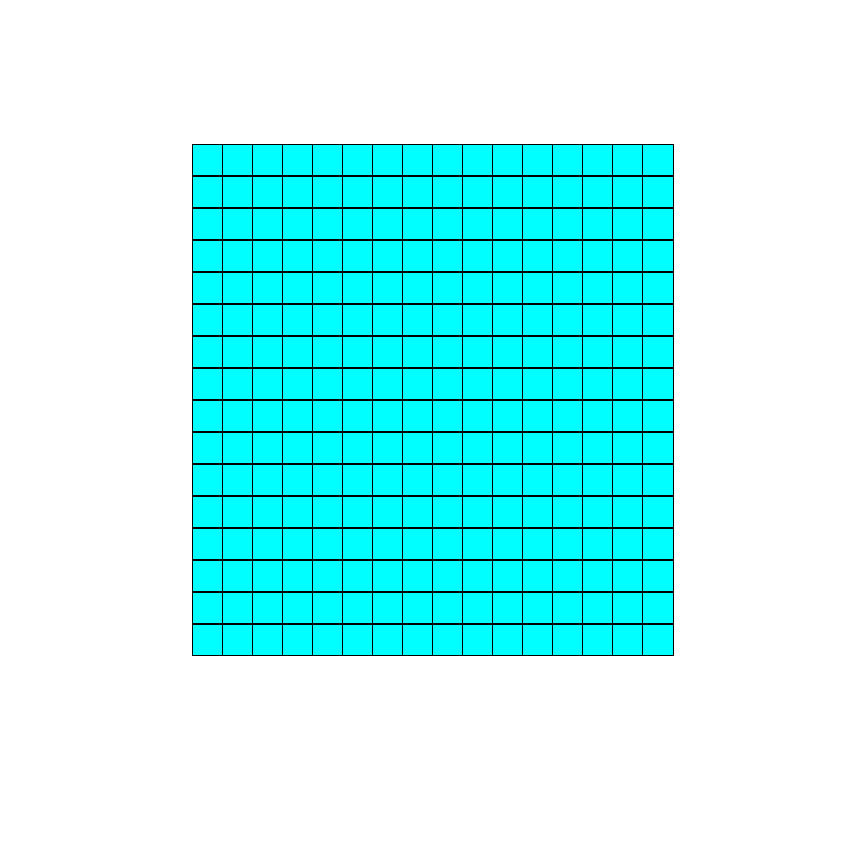
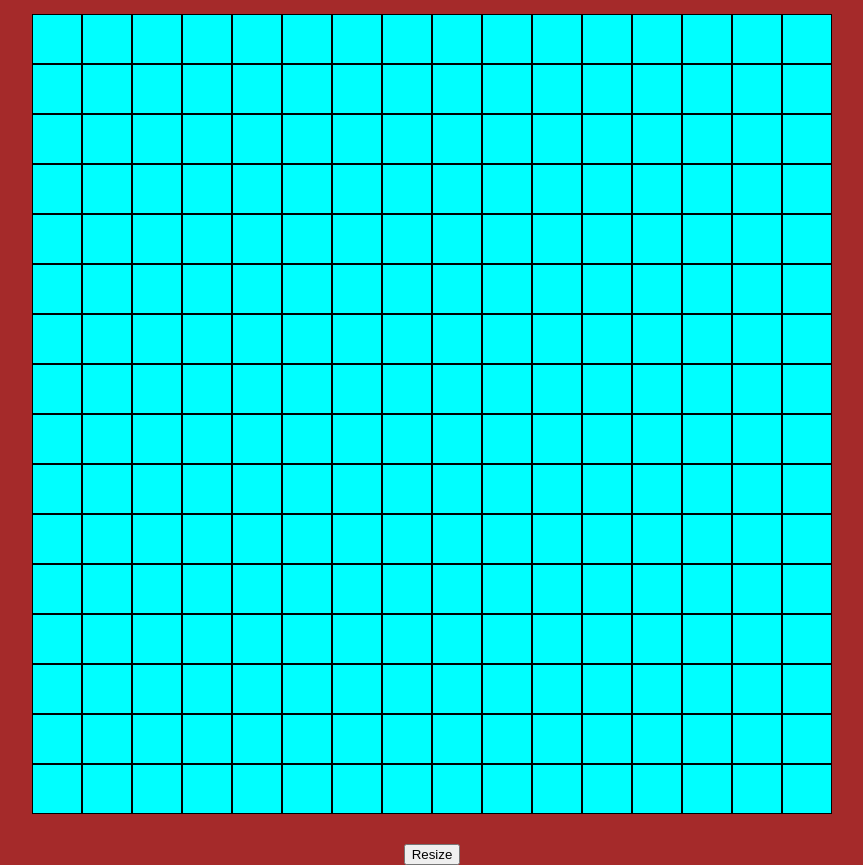
Before and after one commit to drusso794/etch-a-sketch, a plain HTML site: page index.html in a window 1280 px wide. Shown: the whole page, without its empty margins (208-1071 px from the left). Before the commit the page ends 800 px from the top, so only its background shows below. Drawn offline with Linux system fonts and the light colour scheme.

Commit message:
done project, will revisit

```diff
--- a/easjs.js
+++ b/easjs.js
@@ -1,5 +1,46 @@
-for (i=0; i<256; i++) {
-    const grids = document.createElement('div');
-    grids.classList.add('grids');
-    document.getElementById('grid-container').appendChild(grids);
+
+
+let resize = document.querySelector("button");
+let container = document.querySelector(".container");
+
+resize.addEventListener('click', () => {
+    resizeGrid();
+});
+
+function resizeGrid() {
+    let area = prompt("How many rows on the grid? 100 max!");
+    container.style.gridElementRows = `repeat(${area}, 1fr)`;
+    container.style.gridElementColumns = `repeat(${area}, 1fr)`;
+    createGrid(area);
+};
+
+function createGrid(size) {
+    container.style.gridTemplateRows = `repeat(${size}, 1fr)`;
+    container.style.gridTemplateColumns = `repeat(${size}, 1fr)`;
+
+    for (let i = 0; i < size*size; i++) {
+        let cell = document.createElement("div");
+        cell.classList.add("cell");
+        cell.style.backgroundColor = "aqua";
+        cell.style.border = "1px solid black";
+        container.appendChild(cell);
+        cell.addEventListener('mouseover', e => {
+            cell.style.backgroundColor = "black";
+        });
+
+        function clearGrid() {
+            const gridCell = document.querySelectorAll('.cell');
+            resize.addEventListener('click', e => {
+                cell.style.backgroundColor = "aqua";
+                gridCell.forEach(cell => {
+                    cell.remove();
+                })
+
+            })
+        }
+        clearGrid();
+    }
+
 }
+
+createGrid(16);
--- a/index.html
+++ b/index.html
@@ -9,6 +9,11 @@
     <link rel="stylesheet" href="style.css">
 </head>
 <body>
-   <div id="grid-container"></div>
+    <div class="content">
+        <h1>Etch-a-Sketch</h1>
+        <div class="container">
+        </div>
+        <button>Resize</button>
+    </div>
 </body>
 </html>
--- a/style.css
+++ b/style.css
@@ -1,14 +1,9 @@
-.grids {
-    height: 30px;
-    width: 30px;
-    background-color: aqua;
-    border-style: solid;
-    border-width: thin;
-}
 
-#grid-container {
+.container {
     display: grid;
-    grid-template-columns: repeat(16, 30px);
+
+    height: 800px;
+    width: 800px;
 }
 
 html, body {
@@ -17,5 +12,17 @@ html, body {
     display: flex;
     justify-content: center;
     align-items: center;
+    background-color: brown;
 
 }
+
+.content {
+    display: flex;
+    flex-direction: column;
+    align-items: center;
+
+}
+
+button {
+    margin-top: 30px;
+}
```
